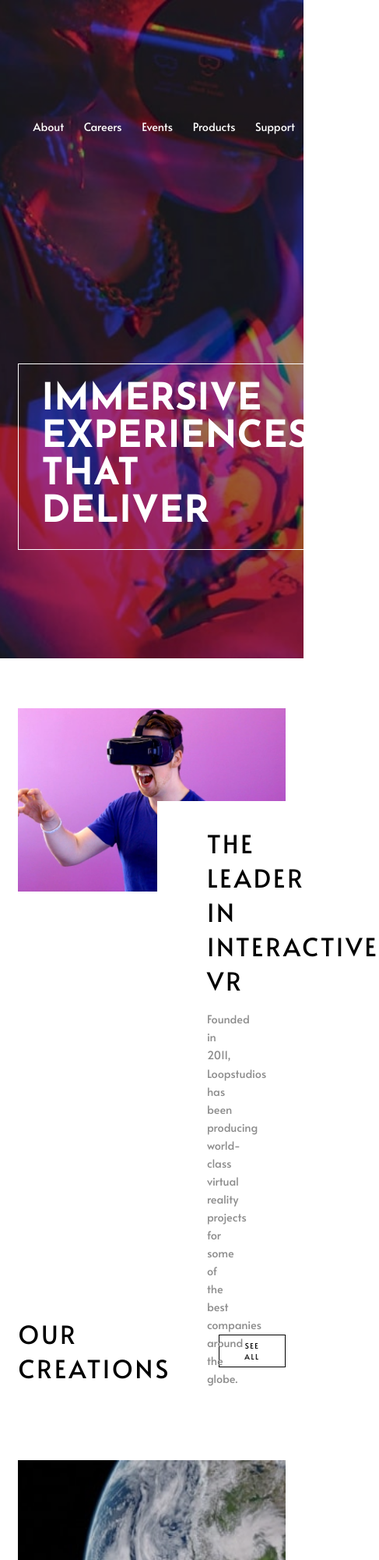
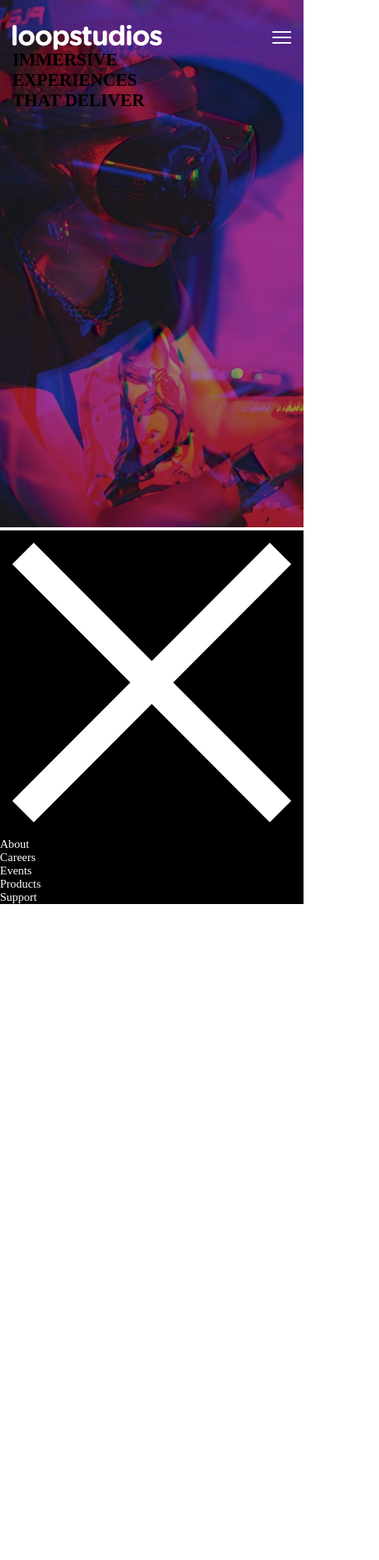
Before and after one commit to sudhanshusingh-g/loopstudio, a plain HTML site: page index.html in a window 390 px wide. Shown: the top 2000 px of the page at 78% size, 487 px wide, since content can reach past the window. After the commit the page ends 1159 px from the top, so only its background shows below. Drawn offline with Linux system fonts and the light colour scheme.

Commit message:
refactoring

```diff
--- a/index.html
+++ b/index.html
@@ -16,7 +16,10 @@
     <main>
       <!-- Hero Section -->
       <section class="header_section">
-        <div class="overlay"></div>
+        <picture>
+          <source media="(min-width: 768px)" srcset="./images/mobile/image-hero.jpg">
+          <img src="./images/mobile/image-hero.jpg" alt="Hero image for mobile">
+        </picture>
         <div class="header_container">
           <header>
             <nav>
@@ -30,16 +33,31 @@
                 <li><a href="#">Products</a></li>
                 <li><a href="#">Support</a></li>
               </ul>
+              <div class="menu_icon">
+                <img src="./images/icon-hamburger.svg" alt="Menu Icon">
+              </div>
             </nav>
           </header>
           <div class="header_title">
             <h1>IMMERSIVE<br />EXPERIENCES<br />THAT DELIVER</h1>
           </div>
         </div>
+        <div class="mobile_menu">
+          <div class="close_icon">
+            <img src="./images/icon-close.svg" alt="Close Icon">
+          </div>
+          <ul>
+                <li><a href="#">About</a></li>
+                <li><a href="#">Careers</a></li>
+                <li><a href="#">Events</a></li>
+                <li><a href="#">Products</a></li>
+                <li><a href="#">Support</a></li>
+              </ul>
+        </div>
       </section>
 
       <!-- Leader Section -->
-      <section class="leader">
+      <!-- <section class="leader">
         <div class="leader_container">
           <div class="leader_image">
             <img
@@ -61,10 +79,10 @@
             </div>
           </div>
         </div>
-      </section>
+      </section> -->
 
       <!-- Creations Section -->
-      <section class="creations">
+      <!-- <section class="creations">
         <div class="creations_container">
           <div class="title_div">
             <h2>Our Creations</h2>
@@ -73,68 +91,121 @@
           <div class="creation_grid">
             <div class="grid_item">
               <div class="grid_item_overlay"></div>
-              <img src="./images/desktop/image-deep-earth.jpg" alt="Deep Earth">
-              <div class="grid_item_text">Deep<br/>Earth</div>
+              <img
+                src="./images/desktop/image-deep-earth.jpg"
+                alt="Deep Earth"
+              />
+              <div class="grid_item_text">Deep<br />Earth</div>
             </div>
             <div class="grid_item">
               <div class="grid_item_overlay"></div>
-              <img src="./images/desktop/image-night-arcade.jpg" alt="Night Arcade">
+              <img
+                src="./images/desktop/image-night-arcade.jpg"
+                alt="Night Arcade"
+              />
               <div class="grid_item_text">Night Arcade</div>
             </div>
             <div class="grid_item">
               <div class="grid_item_overlay"></div>
-              <img src="./images/desktop/image-soccer-team.jpg" alt="Soccer Team VR">
-              <div class="grid_item_text">Soccer<br/>Team VR</div>
+              <img
+                src="./images/desktop/image-soccer-team.jpg"
+                alt="Soccer Team VR"
+              />
+              <div class="grid_item_text">Soccer<br />Team VR</div>
             </div>
             <div class="grid_item">
               <div class="grid_item_overlay"></div>
 
-              <img src="./images/desktop/image-grid.jpg" alt="The Grid">
+              <img src="./images/desktop/image-grid.jpg" alt="The Grid" />
               <div class="grid_item_text">The Grid</div>
             </div>
             <div class="grid_item">
               <div class="grid_item_overlay"></div>
 
-              <img src="./images/desktop/image-from-above.jpg" alt="From Above VR">
+              <img
+                src="./images/desktop/image-from-above.jpg"
+                alt="From Above VR"
+              />
               <div class="grid_item_text">From Up Above VR</div>
             </div>
             <div class="grid_item">
               <div class="grid_item_overlay"></div>
 
-              <img src="./images/desktop/image-pocket-borealis.jpg" alt="Pocket Borealis">
+              <img
+                src="./images/desktop/image-pocket-borealis.jpg"
+                alt="Pocket Borealis"
+              />
               <div class="grid_item_text">Pocket Borealis</div>
             </div>
             <div class="grid_item">
               <div class="grid_item_overlay"></div>
 
-              <img src="./images/desktop/image-curiosity.jpg" alt="Curiosity">
+              <img src="./images/desktop/image-curiosity.jpg" alt="Curiosity" />
               <div class="grid_item_text">The Curiosity</div>
             </div>
             <div class="grid_item">
               <div class="grid_item_overlay"></div>
 
-              <img src="./images/desktop/image-fisheye.jpg" alt="Fisheye">
+              <img src="./images/desktop/image-fisheye.jpg" alt="Fisheye" />
               <div class="grid_item_text">Make it Fisheye</div>
             </div>
           </div>
         </div>
-      </section>
+      </section> -->
 
       <!-- Footer Section -->
       <!-- <footer class="footer">
-        <div>© 2021 Loopstudios. All rights reserved.</div>
-        <nav class="footer-nav">
-          <a href="#">About</a>
-          <a href="#">Careers</a>
-          <a href="#">Events</a>
-          <a href="#">Products</a>
-          <a href="#">Support</a>
-        </nav>
-        <div class="social-media">
-          <a href="#">Facebook</a>
-          <a href="#">Twitter</a>
-          <a href="#">Instagram</a>
-          <a href="#">Pinterest</a>
+        <div class="footer_container">
+          <div class="logo_container">
+            <div>
+              <img src="./images/logo.svg" alt="Loopstudio Logo" />
+            </div>
+            <ul>
+              <li>
+                <a href="#">
+                  <img src="./images/icon-facebook.svg" alt="Facebook Logo" />
+                </a>
+              </li>
+              <li>
+                <a href="#">
+                  <img src="./images/icon-twitter.svg" alt="Twitter Logo" />
+                </a>
+              </li>
+              <li>
+                <a href="#">
+                  <img src="./images/icon-pinterest.svg" alt="Pinterest Logo" />
+                </a>
+              </li>
+              <li>
+                <a href="#">
+                  <img src="./images/icon-instagram.svg" alt="Instagram Logo" />
+                </a>
+              </li>
+            </ul>
+          </div>
+
+          <div class="nav_container">
+            <ul>
+              <li>
+                <a href="#">About</a>
+              </li>
+              <li>
+                <a href="#">Careers</a>
+              </li>
+              <li>
+                <a href="#">Events</a>
+              </li>
+              <li>
+                <a href="#">Products</a>
+              </li>
+              <li>
+                <a href="#">Support</a>
+              </li>
+            </ul>
+            <p>
+              &copy; 2021 Loopstudios. All rights reserved.
+            </p>
+          </div>
         </div>
       </footer> -->
     </main>
--- a/styles.css
+++ b/styles.css
@@ -5,8 +5,6 @@
     --veryDarkGray:hsl(0, 0%, 41%);
     --fontAlata: 'Alata', sans-serif;
     --fontJosefinSans: 'Josefin Sans', sans-serif;
-    --alataWeight: 400;
-    --josefinSansWeight: 300;
 }
 
 *, *::before, *::after {
@@ -20,6 +18,7 @@ body{
 }
 a{
     text-decoration: none;
+    color: var(--white);
 }
 ul{
     list-style: none;
@@ -30,187 +29,37 @@ img{
     object-fit: cover;
 }
 section{
-    min-height: 100vh;
+    min-height: 80vh;
 }
 
 /* Header section */
-
 .header_section{
-    background: url(./images/desktop/image-hero.jpg);
-    background-size: cover;
-    background-position: center;
     position: relative;
-    display: flex;
-    justify-content: center;
-}
-.overlay{
-    height: 100%;
-    width: 100%;
-    background: rgba(0, 0, 0, 0.4);
-    position: absolute;
-    top: 0;
-    left: 0;
 }
 
 .header_container{
-    max-width: 88%;
     position: absolute;
+    z-index: 1;
+    top: 0;
     width: 100%;
-    margin: 0 auto;
-    height: 100%;
-    display: flex;
-    flex-direction: column;
-    justify-content: space-around;
+    padding: 2rem 1rem;
 }
-
-
+.logo{
+    height: 2rem;
+}
+.menu_icon{
+    height: 1rem;
+    cursor: pointer;
+}
 nav{
     display: flex;
     justify-content: space-between;
     align-items: center;
 }
-.header_container .logo{
-    cursor: pointer;
-}
 .header_container ul{
-    display: flex;
-    align-items: center;
-    gap: 0.8rem;
-    padding: 0.8rem;
-}
-.header_container ul li a{
-    color: var(--white);
-    font-family: var(--fontAlata);
-    font-weight: var(--alataWeight);
-    font-size: 0.9rem;
-    padding: 0.4rem;
-}
-.header_container ul li::after{
-    content: '';
-    display: block;
-    width: 0;
-    height: 2px;
-    background: var(--white);
-    transition: width 0.3s;
-}
-.header_container ul li:hover::after{
-    width: 100%;
+    display: none;
 }
 
-.header_title{
-    width: fit-content;
-    border: 1px solid var(--white);
-    padding: 1.4rem 1.8rem;
-    color: var(--white);
-    font-family: var(--fontJosefinSans);
-    font-weight: var(--josefinSansWeight);
-    font-size: 2rem;
+.mobile_menu{
+    background-color: var(--black);
 }
-
-
-/* Hero section */
-.leader_container{
-    max-width: 88%;
-    margin: 0 auto;
-    display: flex;
-    align-items: center;
-    padding: 2rem 0;
-    position: relative;
-    padding: 4rem 0;
-}
-.leader_content{
-    position: absolute;
-    background: var(--white);
-    right: 0;
-    bottom: 0%;
-    width: 48%;
-    padding: 2rem 4rem;
-    height: 50%;
-    font-family: var(--fontAlata);
-}
-.leader_text h2{
-    font-size: 2rem;
-    font-weight: 400;
-    text-transform: uppercase;
-    letter-spacing: 0.2rem;
-}
-.leader_text p{
-    color: var(--darkGray);
-    font-size: 0.9rem;
-    margin: 1rem 0;
-    line-height: 1.6;
-}
-
-
-/* Creations */
-.creations_container{
-    max-width: 88%;
-    margin: 0 auto;
-    display: flex;
-    flex-direction: column;
-    align-items: center;
-    gap: 2rem;
-}
-
-.title_div{
-    display: flex;
-    align-items: center;
-    justify-content: space-between;
-    width: 100%;
-}
-.title_div h2{
-    font-size: 2rem;
-    font-weight: 400;
-    text-transform: uppercase;
-    font-family: var(--fontAlata);
-    letter-spacing: 0.2rem;
-}
-.see-all-btn{
-    background: var(--white);
-    color: var(--black);
-    padding: 0.4rem 1.4rem;
-    font-family: var(--fontAlata);
-    font-weight: var(--alataWeight);
-    font-size: 0.6rem;
-    text-transform: uppercase;
-    cursor: pointer;
-    border: 1px solid var(--black);
-    transition: background 0.3s;
-    letter-spacing: 0.1rem;
-}
-.see-all-btn:hover{
-    background: var(--black);
-    color: var(--white);
-}
-.creation_grid{
-    width: 100%;
-    display: grid;
-    grid-template-columns: repeat(auto-fit, minmax(200px, 1fr));
-    gap: 1rem;
-    padding: 4rem 0;
-}
-.grid_item{
-    position: relative;
-    overflow: hidden;
-    cursor: pointer;
-}
-.grid_item_overlay{
-    height: 100%;
-    width: 100%;
-    background: rgba(0, 0, 0, 0.2);
-    position: absolute;
-    bottom: 0;
-    left: 0;
-}
-.grid_item_text{
-    position: absolute;
-    bottom: 0;
-    left: 0;
-    padding: 1rem;
-    color: var(--white);
-    font-family: var(--fontJosefinSans);
-    font-weight: var(--fontJosefinSans);
-    font-size: 1.4rem;
-    text-transform: uppercase;
-    letter-spacing: 0.1rem;
-}
```
